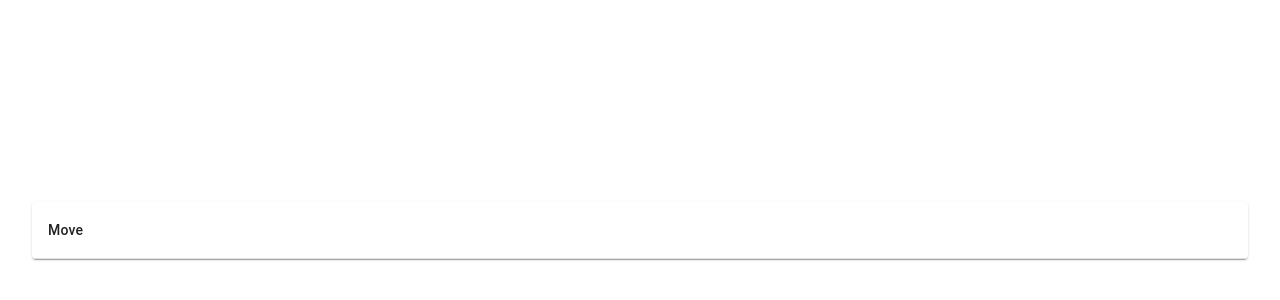
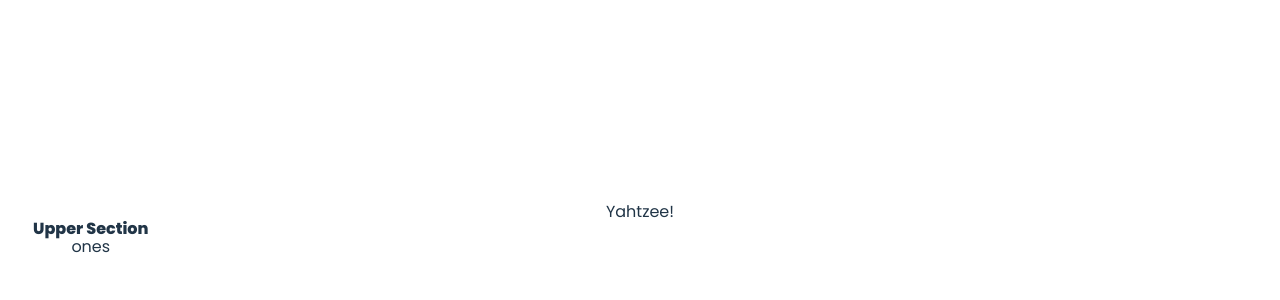
Before and after one commit to jacqueschuis/yahtzee-scorer, a React (Vite) app: page /play in a window 1280 px wide. Shown: the part 170-470 px from the top of the page. Built offline with nearby package versions, Linux system fonts and the light colour scheme.

Commit message:
starting a vanilla html table layout for the actual game

```diff
--- a/package.json
+++ b/package.json
@@ -10,10 +10,7 @@
     "preview": "vite preview"
   },
   "dependencies": {
-    "@emotion/react": "^11.11.1",
-    "@emotion/styled": "^11.11.0",
-    "@mui/material": "^5.13.7",
-    "@react-spring/web": "^9.7.3",
+    "@tanstack/react-table": "^8.9.3",
     "react": "^18.2.0",
     "react-dom": "^18.2.0",
     "react-router-dom": "^6.14.1"
--- a/src/App.jsx
+++ b/src/App.jsx
@@ -2,8 +2,7 @@
 
 import './App.css'
 
-import { createBrowserRouter, RouterProvider, useLocation } from 'react-router-dom';
-import { useTransition, a } from '@react-spring/web';
+import { createBrowserRouter, RouterProvider } from 'react-router-dom';
 
 import StartForm from './components/StartForm'
 import Game from './components/Game'
--- a/src/components/Game.jsx
+++ b/src/components/Game.jsx
@@ -1,24 +1,28 @@
-import { Table, TableBody, TableCell,TableContainer,TableHead,TableRow, Paper } from "@mui/material";
 
 const Game = ({playerList, isGameOver, setGameOver, setWinner}) => {
     return (
-        <TableContainer component={Paper}>
-            <Table>
-                <TableHead>
-                    <TableRow>
-                        <TableCell>Move</TableCell>
-                        {playerList.map((player) => {
-                            return(
-                                <TableCell>{player}</TableCell>
-                            )
+        <section className="flex flex-col items-center">
+            <h1 className="font-bold text-5xl mb-5">Yahtzee!</h1>
+            <table className="table-auto text-center justify-center">
+                <thead>
+                    <tr>
+                        <th>Upper Section</th>
+                        {playerList.map((name, index) => {
+                            return <th key={`${name}${index}`}>{name}</th>
                         })}
-                    </TableRow>
-                </TableHead>
-            </Table>
-        </TableContainer>
+                    </tr>
+                </thead>
+                <tbody>
+                    <tr>
+                        <td>ones</td>
+                        {playerList.map((name, index) => {
+                            return <td><input key={`${name}Ones`} type="number" className="text-center" /></td>
+                        })}
+                    </tr>
+                </tbody>
+            </table>
+        </section>
      );
 }
 
 export default Game;
-
-// 1.9% on select new subarus see dealer for details
--- a/src/components/StartForm.jsx
+++ b/src/components/StartForm.jsx
@@ -22,7 +22,7 @@
     return (
         <section className="w-full h-full flex justify-center items-center">
             <div className="w-full md:w-3/4">
-                <h1 className=" font-bold text-5xl mb-5">New Game</h1>
+                <h1 className="font-bold text-5xl mb-5">New Game</h1>
                 <form className="flex flex-col gap-5" onSubmit={handleSubmit}>
                     <label htmlFor="player-number" className="text-xl">Number of Players</label>
                     <input id="player-number" type="number" placeholder="Number of Players" className="p-3" value={playerNumber} onChange={(e) => setPlayerNumber(Number(e.target.value))} />
```
Also changed, not shown: 1 other file (tests, documents, lock files or other folders).
